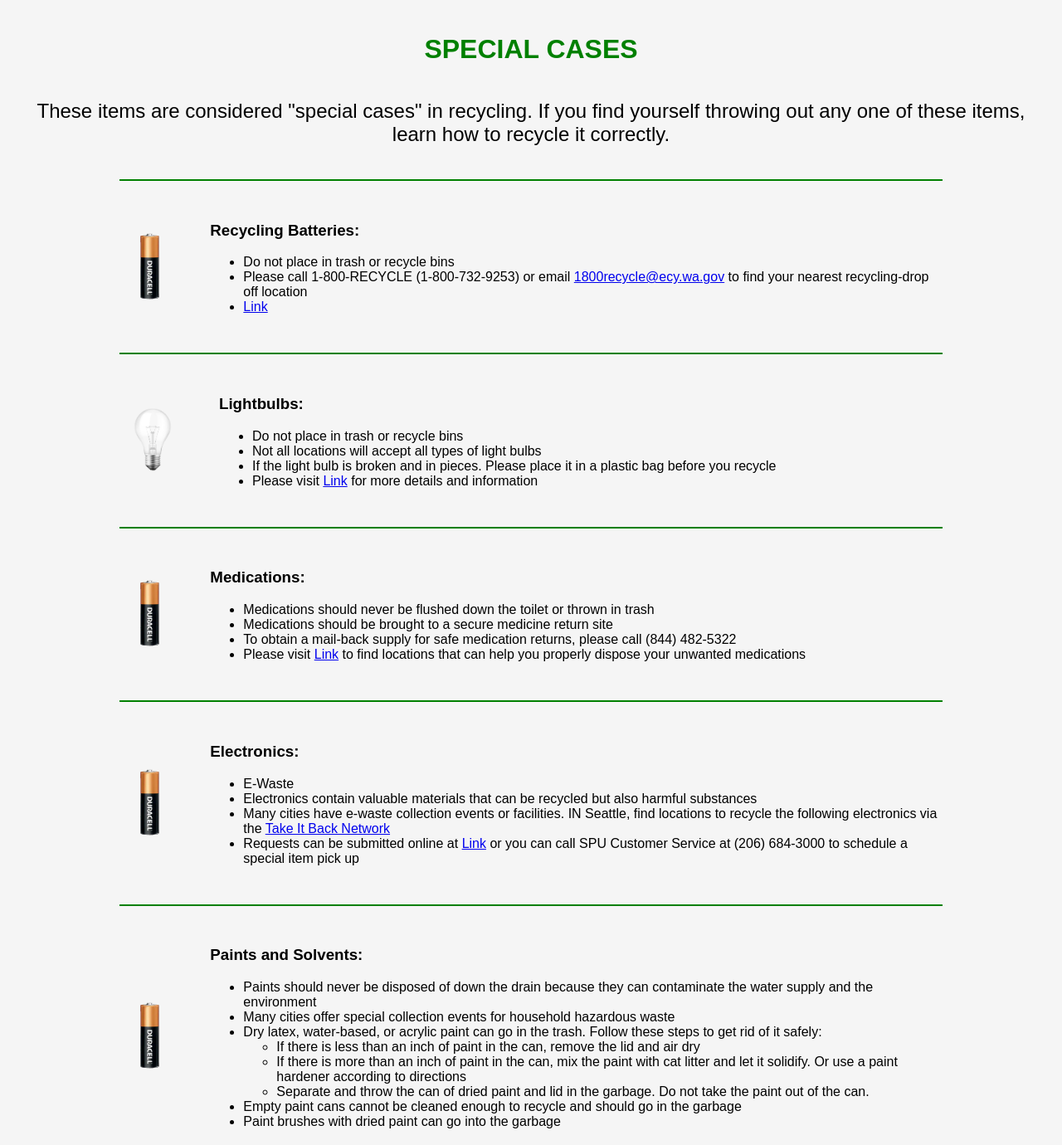
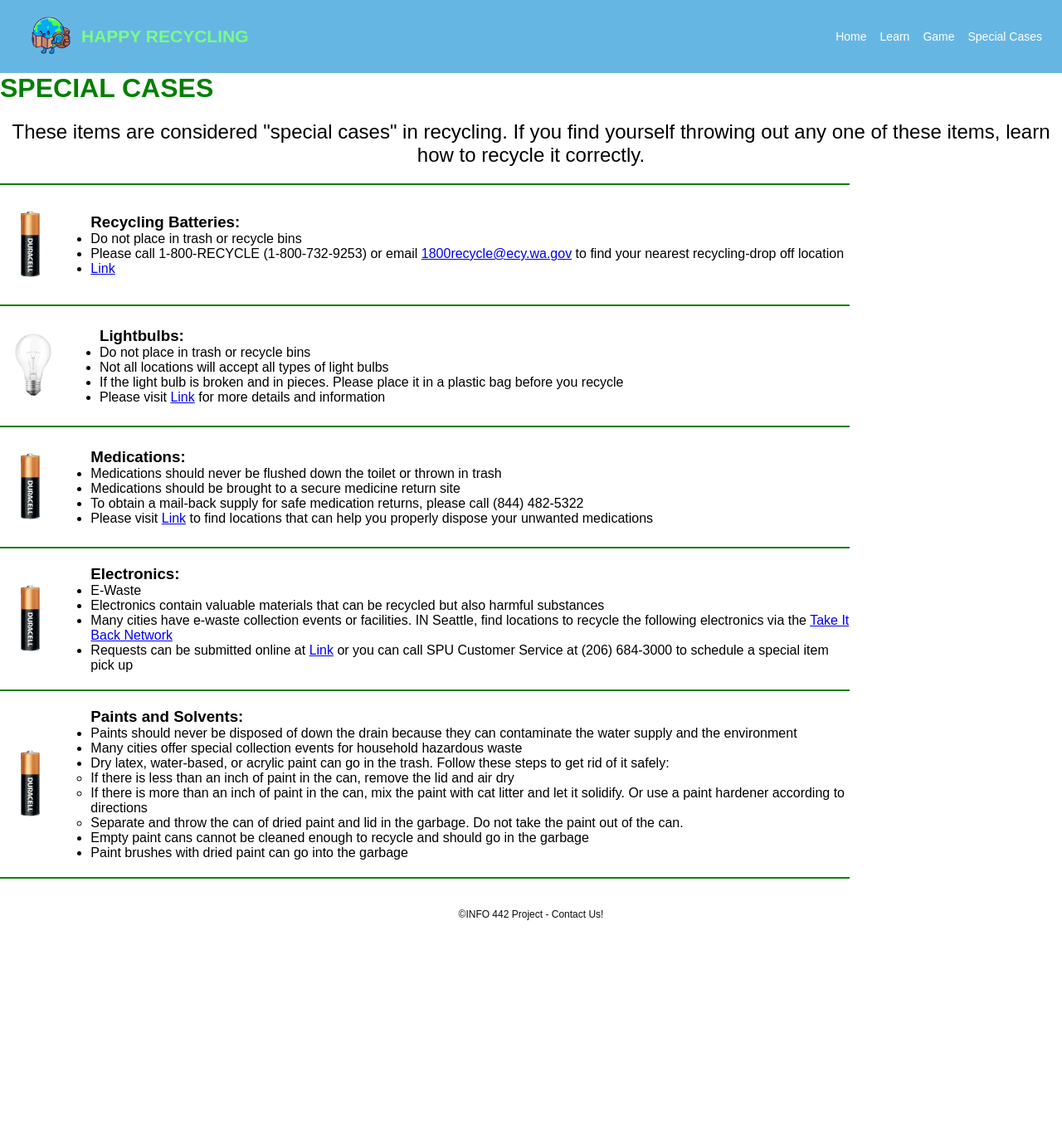
Before and after one commit to info442-su23/h-team, a plain HTML site: page happy-recycling/css/specialcases.html in a window 1280 px wide. Shown: the top 1380 px of the page at 83% size. After the commit the page ends 1125 px from the top, so only its background shows below. Drawn offline with Linux system fonts and the light colour scheme.

Commit message:
adjusted html files and css

```diff
--- a/happy-recycling/css/specialcases.html
+++ b/happy-recycling/css/specialcases.html
@@ -1,9 +1,15 @@
 <!DOCTYPE html>
 <html>
     <head>
+        <meta charset="UTF-8">
+        <meta name="Author" content="Brenda, Brandon, Taylor & Arty">
+        <meta name="description" content="Learn page">
+        <meta name="viewport" content="width=device-width, initial-scale=1, shrink-to-fit=no">
+        <link rel="stylesheet" type="text/css" href="../css/style.css">
+
         <title>SPECIAL CASES</title>
         <style>
-            body {
+            .sc-body body {
                 font-family: Arial, sans-serif;
                 display: flex;
                 flex-direction: column;
@@ -15,7 +21,7 @@
                 margin: 0;
                 background: #f5f5f5;
             }
-            h1 {
+            .sc-body h1 {
                 color: green;
                 text-transform: uppercase;
             }
@@ -50,7 +56,24 @@
             }
         </style>
     </head>
-    <body>
+
+    <header>
+        <nav class="top-navbar">
+            <div class="logo-name">
+              <img class="logo-img" src="../../img/earthlogo.png" atl="earth reading a map">
+              <h2>HAPPY RECYCLING</h2>
+            </div>
+            <ul class="navbar-links">
+              <li><a href="Home.html">Home</a></li>
+              <li><a href="Learn.html">Learn</a></li>
+              <li><a href="Game.html">Game</a></li>
+              <li><a href="SpecialCases.html">Special Cases</a></li>
+            </ul>
+          </nav>
+    </header>
+
+
+    <body class="sc-body">
         <h1>SPECIAL CASES</h1>
         <p class="description">These items are considered "special cases" in recycling. If you find yourself throwing out any one of these items, learn how to recycle it correctly.</p>
         <div class="green-line"></div>
@@ -141,5 +164,12 @@
         </div>
         <div class="green-line"></div>
 
+        <footer>
+            <a><span>&copy;</span>INFO 442 Project -&nbsp</a>
+            <div class="foot-contact">
+              <a href="mailto:twrusson@gmail.com">Contact Us!</a>
+            </div>
+        </footer>
+
     </body>
 </html>
--- a/happy-recycling/css/style.css
+++ b/happy-recycling/css/style.css
@@ -54,7 +54,13 @@
 
 
 /* LEARN PAGE */
-h1 {
+.stats-learn h1 {
+    color: #31AD3A;
+    text-align: center;
+    padding-top: 40px;
+}
+
+.learn-ctr h1 {
     color: #31AD3A;
     text-align: center;
     padding-top: 40px;
```
Also changed, not shown: happy-recycling/css/Learn.html (renamed from happy-recycling/components/Learn.html, +1 -1 lines), happy-recycling/css/NavBar.html (renamed from happy-recycling/components/NavBar.html, +1 -1 lines), happy-recycling/css/game.html (+30 -0 lines), happy-recycling/css/home.html (+33 -3 lines), 1 other file.
